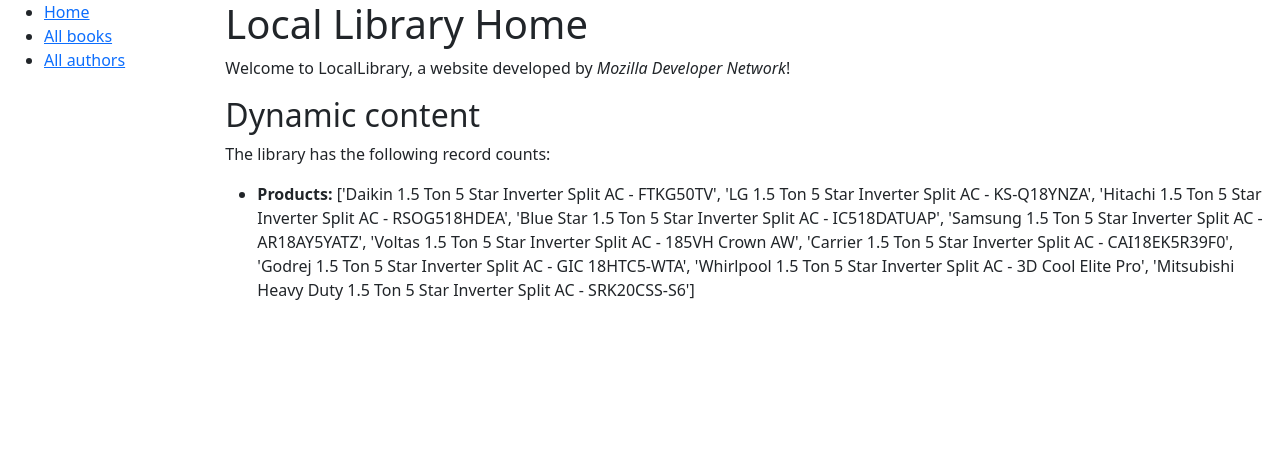
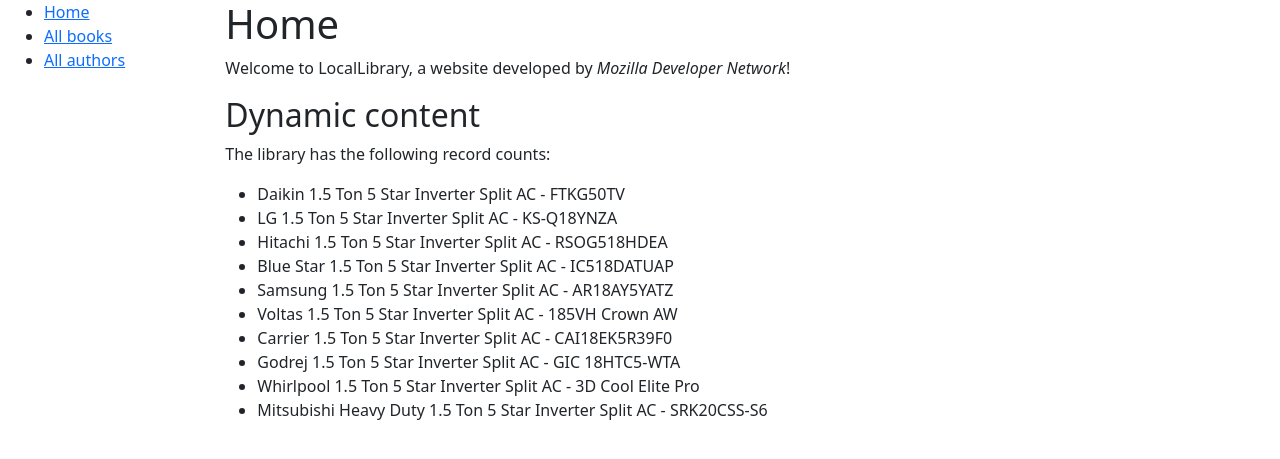
Before and after one commit to pkverma131/acmandi, a Django app: page / in a window 1280 px wide. Shown: the top 459 px of the page. Run offline with Django 4.2, Linux system fonts and the light colour scheme.

Commit message:
template error

```diff
--- a/acm_backend/templates/acmandi/index.html
+++ b/acm_backend/templates/acmandi/index.html
@@ -1,11 +1,13 @@
 {% extends "acmandi/basic_generic.html" %}
 
 {% block content %}
-  <h1>Local Library Home</h1>
+  <h1>Home</h1>
   <p>Welcome to LocalLibrary, a website developed by <em>Mozilla Developer Network</em>!</p>
   <h2>Dynamic content</h2>
   <p>The library has the following record counts:</p>
   <ul>
-    <li><strong>Products:</strong> {{ products }}</li>
+    {% for product in products %}
+       <li>{{ product }}</li>
+    {% endfor %}
   </ul>
 {% endblock %}
```
